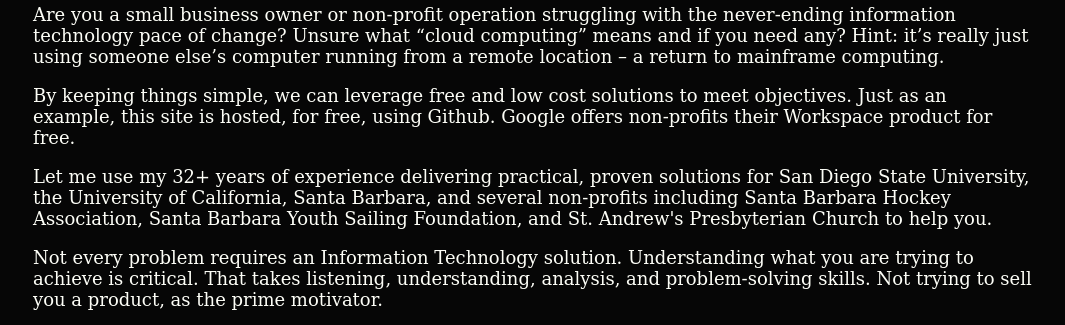
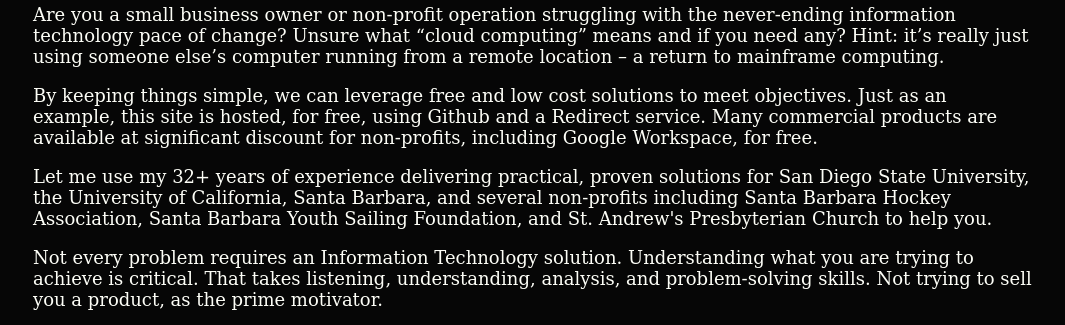
Before and after one commit to kirkgrier/hello-world, a plain HTML site: page gcssba/index.html in a window 1280 px wide. Shown: the part 742-1067 px from the top of the page, without its empty margins (107-1172 px from the left). Drawn offline with Linux system fonts and the light colour scheme.

Commit message:
Update index.html

```diff
--- a/gcssba/index.html
+++ b/gcssba/index.html
@@ -25,7 +25,7 @@ body {
     </tr>
     <tr>
       <td><p style="font-family: Constantia, 'Lucida Bright', 'DejaVu Serif', Georgia, serif; font-size: 18px; color: #FDFEF7">Are you a small business owner or non-profit operation struggling with the never-ending information technology pace of change? Unsure what “cloud computing” means and if you need any? Hint: it’s really just using someone else’s computer running from a remote location – a return to mainframe computing.</p>
-	  <p style="font-family: Constantia, 'Lucida Bright', 'DejaVu Serif', Georgia, serif; font-size: 18px; color: #FDFEF7">By keeping things simple, we can leverage free and low cost solutions to meet objectives. Just as an example, this site is hosted, for free, using Github. Google offers non-profits their Workspace product for free.</p>
+	  <p style="font-family: Constantia, 'Lucida Bright', 'DejaVu Serif', Georgia, serif; font-size: 18px; color: #FDFEF7">By keeping things simple, we can leverage free and low cost solutions to meet objectives. Just as an example, this site is hosted, for free, using Github and a Redirect service. Many commercial products are available at significant discount for non-profits, including Google Workspace, for free. </p>
 	  <p style="font-family: Constantia, 'Lucida Bright', 'DejaVu Serif', Georgia, serif; font-size: 18px; color: #FDFEF7">Let me use my 32+ years of experience delivering practical, proven solutions for San Diego State University, the University of California, Santa Barbara, and several non-profits including Santa Barbara Hockey Association, Santa Barbara Youth Sailing Foundation, and St. Andrew's Presbyterian Church to help you.</p>
       <p style="font-family: Constantia, 'Lucida Bright', 'DejaVu Serif', Georgia, serif; font-size: 18px; color: #FDFEF7">Not every problem requires an Information Technology solution. Understanding what you are trying to achieve is critical. That takes listening, understanding, analysis, and problem-solving skills. Not trying to sell you a product, as the prime motivator.</p>
       <p style="font-family: Constantia, 'Lucida Bright', 'DejaVu Serif', Georgia, serif; font-size: 18px; color: #FDFEF7">Time is a precious resource, second only to the people in our lives, who give us joy and help us achieve our career and personal goals. Accordingly, I am selective when choosing the clients and projects I engage with.</p>
```
